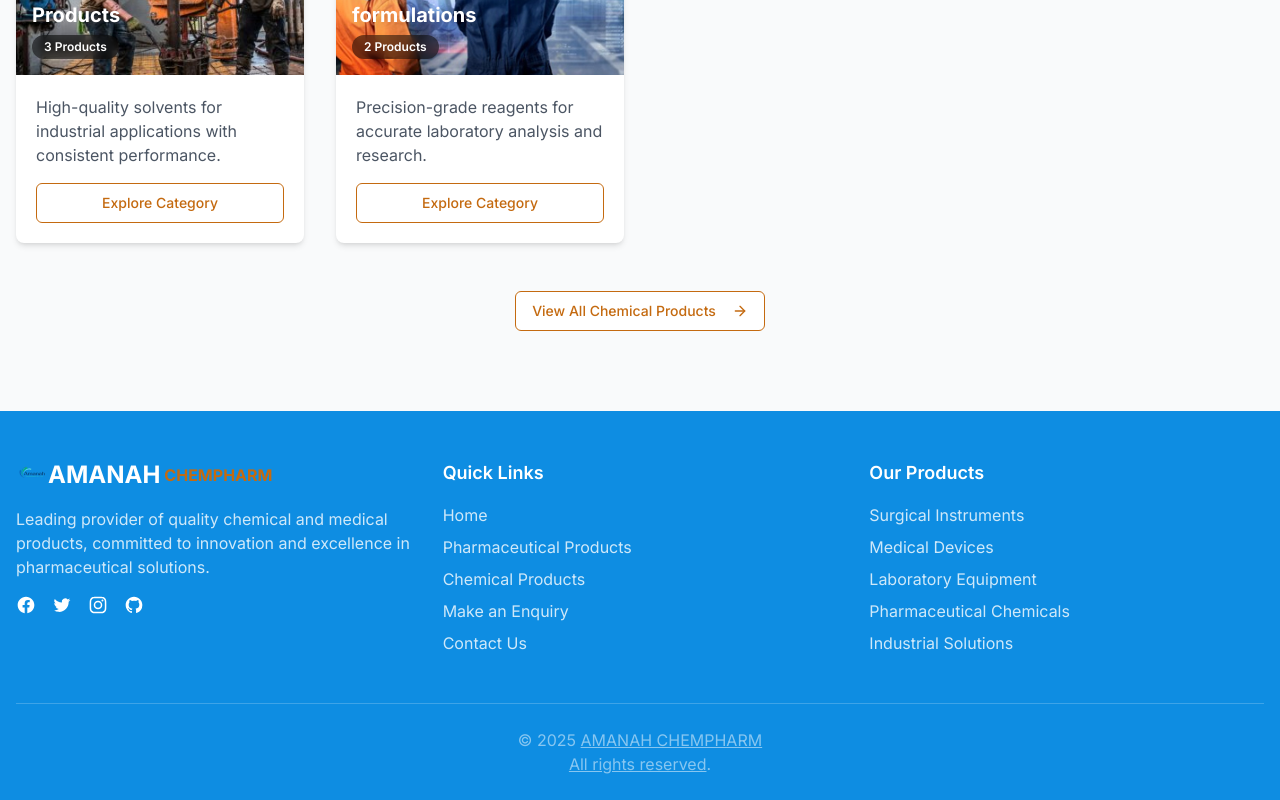
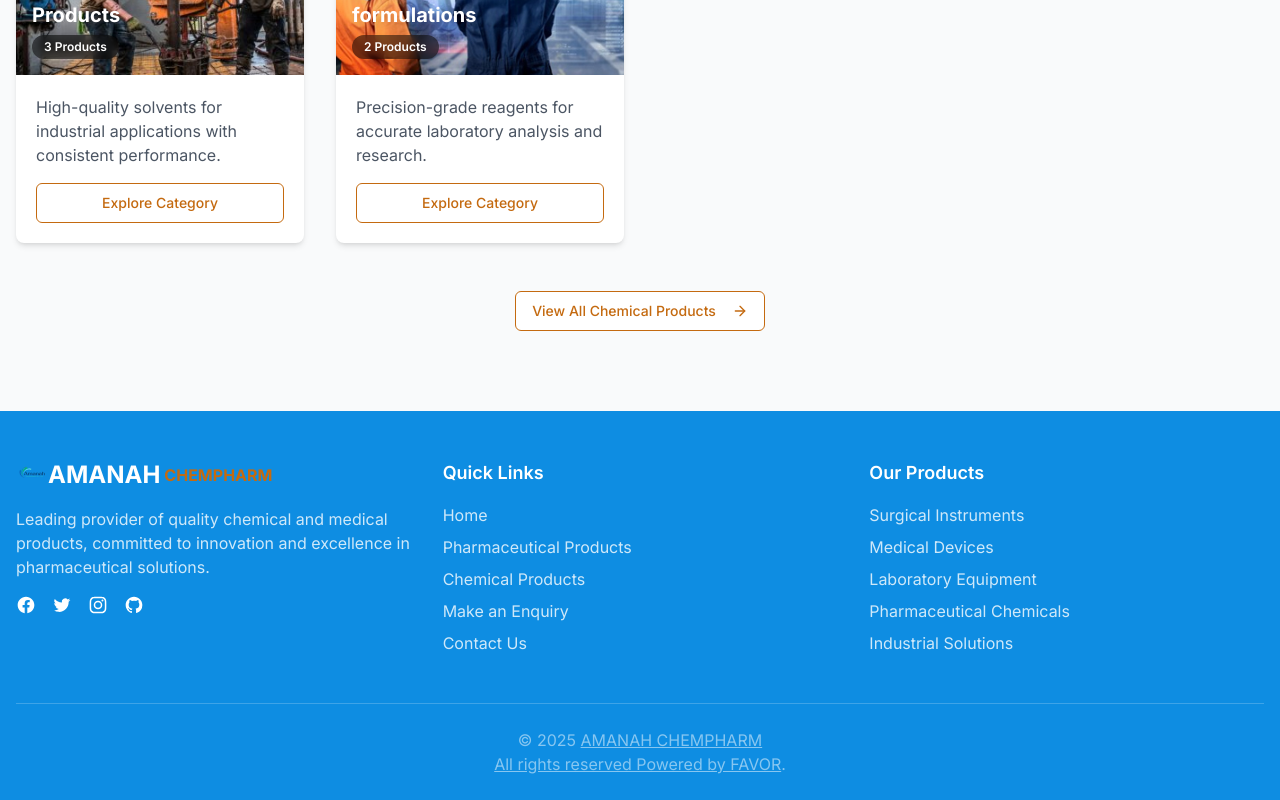
Before and after one commit to raseen2305/amanah2, a React (Vite) app: page /chem-cat in a window 1280 px wide. Shown: the part 823-1623 px from the top of the page. Built offline with nearby package versions, Linux system fonts and the light colour scheme.

Commit message:
Update Footer.tsx

```diff
--- a/src/components/Footer.tsx
+++ b/src/components/Footer.tsx
@@ -143,6 +143,7 @@ const Footer = () => {
           &copy; {new Date().getFullYear()}{" "}
           <a href="/" className="underline hover:text-white/50">
           AMANAH CHEMPHARM <br/>All rights reserved
+            Powered by FAVOR
           </a>.
           </p>
           </div>
```
